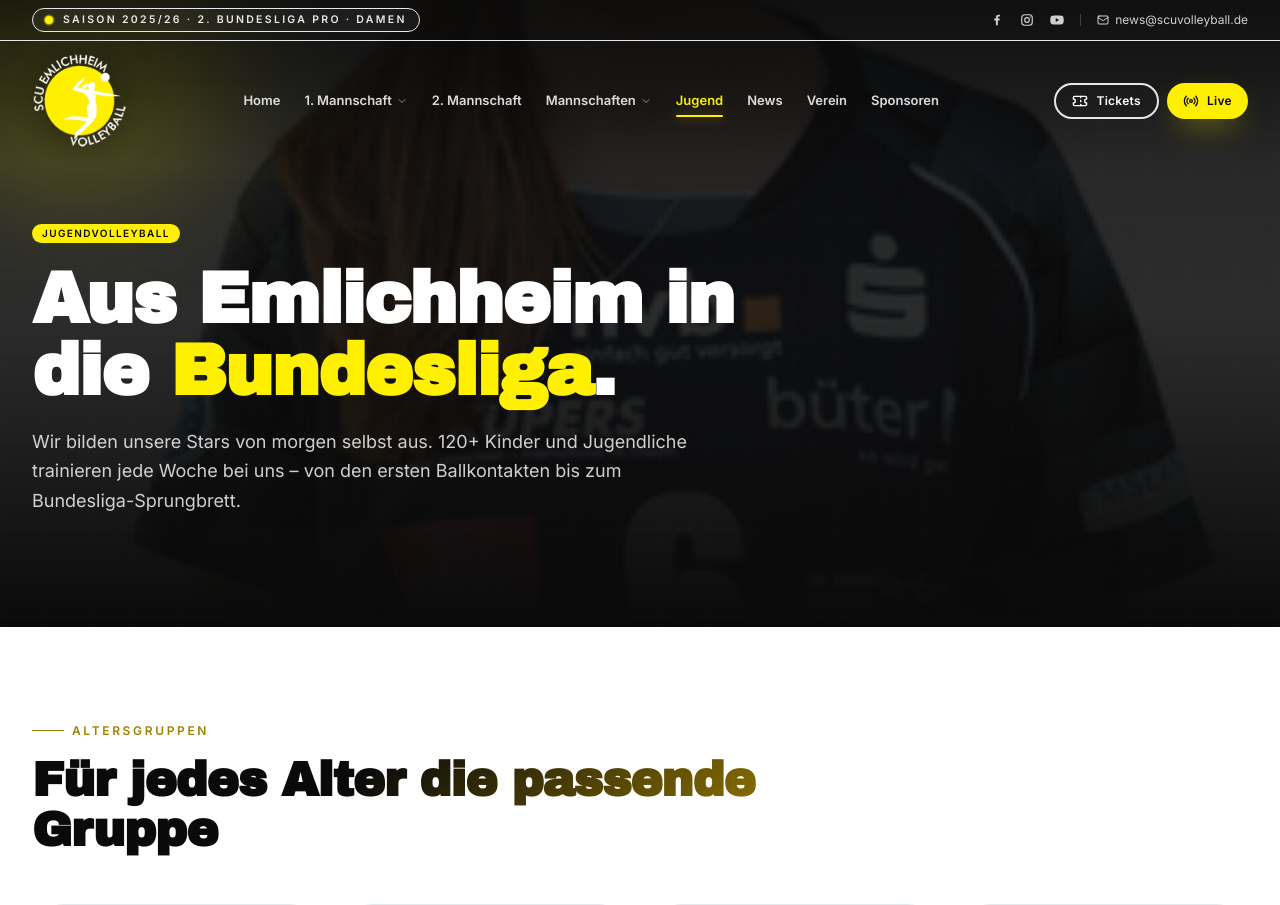
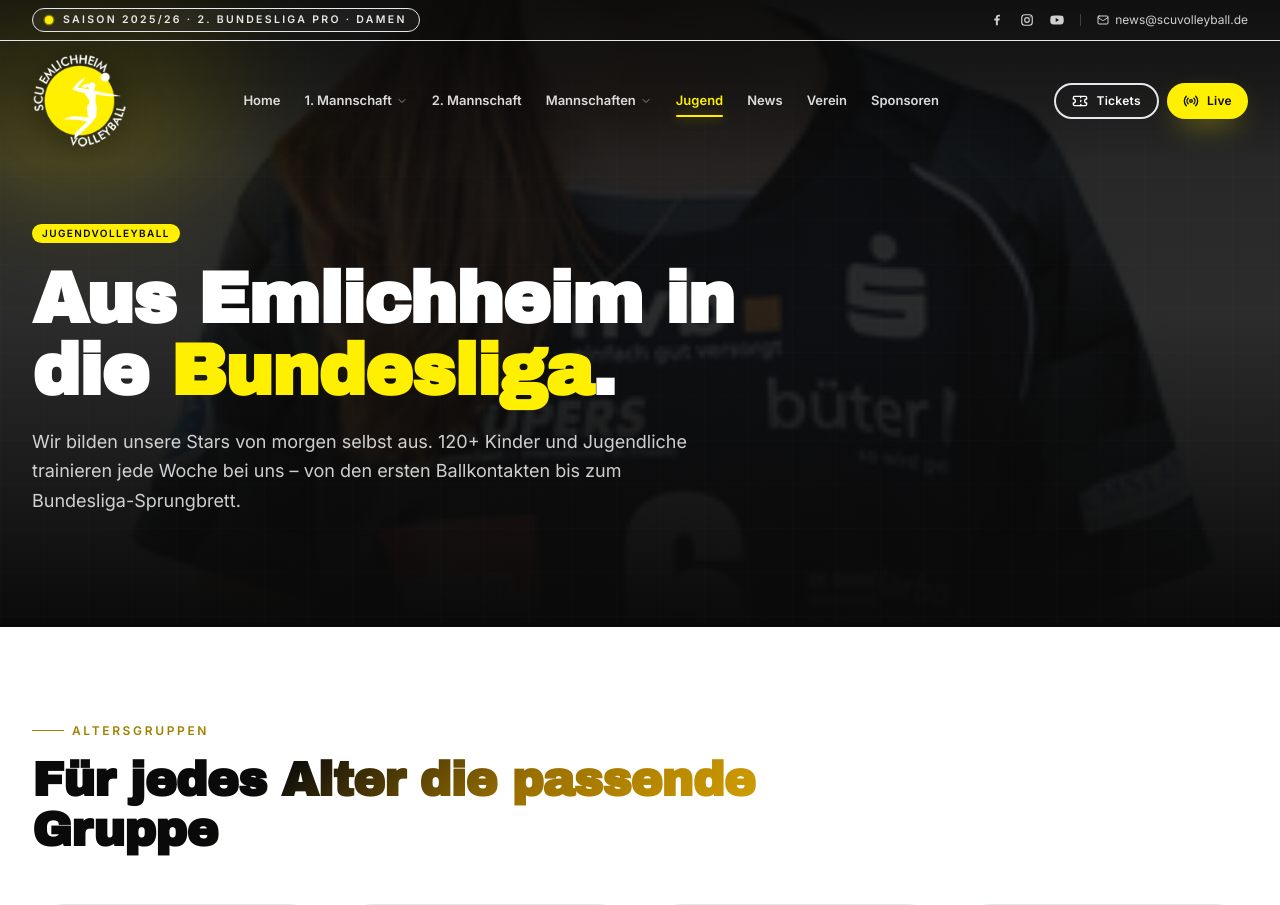
Before and after one commit to wiggerink/scu-volleyball, a Next.js app: page /jugend in a window 1280 px wide. Shown: the top 905 px of the page. Built offline with nearby package versions, Linux system fonts and the light colour scheme.

Commit message:
Ueberschriften-Gradient: weniger Oliv, mehr echtes Gelb-Gold
Multi-Stop-Gradient mit waermeren Gelbtoenen (#9a7000 -> #c59300
-> #e0ae10), der Richtung warmes Goldenrod laeuft statt olivem
Amber. Weiterhin lesbar auf Weiss, aber klar als Gelb erkennbar.

```diff
--- a/src/app/globals.css
+++ b/src/app/globals.css
@@ -139,11 +139,18 @@ section[class*="from-white"] .text-scu-yellow {
   color: var(--color-scu-yellow-ink);
 }
 
-/* Gradient headings: deep brand color flowing into SCU-yellow.
-   Dark tone (on light surfaces) ends in yellow-ink so it stays readable on white.
-   Light tone (on dark surfaces) ends in bright SCU-yellow. */
+/* Gradient headings: deep brand color flowing into warm SCU-gold.
+   Dark tone (on light surfaces) uses warm goldenrod stops — clearly yellow,
+   not olive, yet still readable on white. */
 .heading-gradient {
-  background-image: linear-gradient(135deg, var(--color-scu-black) 0%, var(--color-scu-black) 40%, var(--color-scu-yellow-ink) 100%);
+  background-image: linear-gradient(
+    135deg,
+    var(--color-scu-black) 0%,
+    var(--color-scu-black) 30%,
+    #9a7000 60%,
+    #c59300 82%,
+    #e0ae10 100%
+  );
   -webkit-background-clip: text;
   background-clip: text;
   -webkit-text-fill-color: transparent;
```
